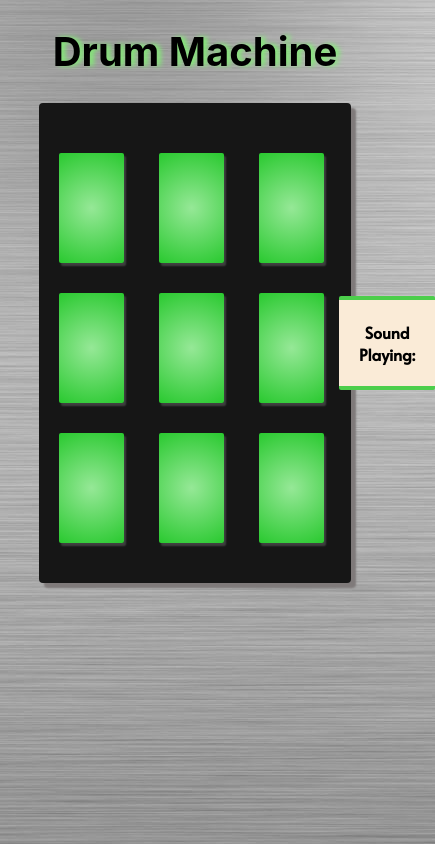
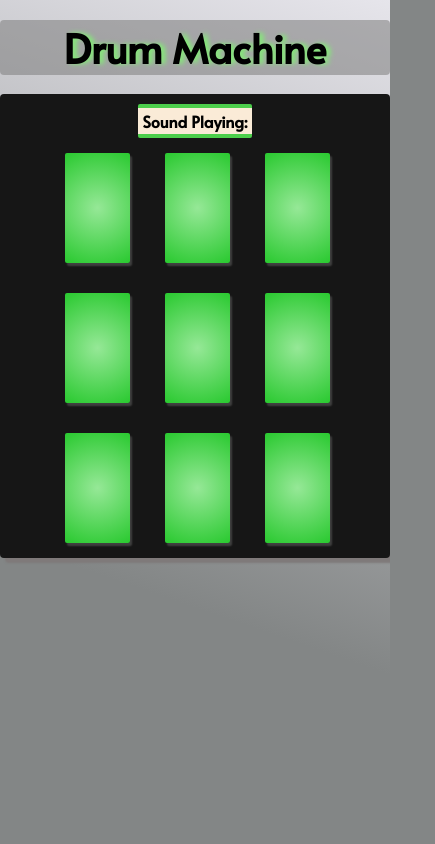
Before and after one commit to CatiaAntunes96/Drum-Machine, a React (Create React App) app: page / in a window 390 px wide. Shown: the whole page, 435 px wide, since content can reach past the window. Built offline with nearby package versions, Linux system fonts and the light colour scheme.

Commit message:
Last Changes
Change background image for color to load more quickly and change media queries.

```diff
--- a/public/index.html
+++ b/public/index.html
@@ -4,6 +4,7 @@
     <meta charset="utf-8" />
 
     <link href="https://fonts.googleapis.com/css?family=Alata&display=swap" rel="stylesheet">
+
     <meta name="viewport" content="width=device-width, initial-scale=1" />
     <meta name="theme-color" content="#000000" />
     <meta
--- a/src/App.css
+++ b/src/App.css
@@ -1,14 +1,18 @@
 body {
   margin: 0px;
   height: 100vh;
-  background-image: url("metal.jpg");
+  background-color: #838686;
+  background-image: linear-gradient(19deg, #838686 31%, #e6e5eb 100%);
   background-repeat: repeat;
+  font-family: 'Alata', sans-serif;
 }
 
 h1 {
   text-align: center;
   font-size: 40px;
   text-shadow: 4px 0px 5px #83ed76;
+  background-color: #80808091;
+  border-radius: 4px;
 }
 
 #drum-machine {
@@ -45,7 +49,6 @@ h1 {
   background-color: antiquewhite;
   padding: 5px 20px;
   text-align: center;
-  font-family: 'Alata', sans-serif;
   border-bottom: 4px solid #29c92fd4;
   border-top: 4px solid #29c92fd4;
   border-radius: 2px;
@@ -79,13 +82,16 @@ h1 {
   }
 }
 
-@media screen and (device-width: 320px) and (device-height: 640px) {
+@media screen and (min-width: 320px) and (min-height: 640px) {
   #drum-machine {
     margin: 0%;
     -webkit-box-orient: vertical;
     -webkit-box-direction: normal;
         -ms-flex-direction: column;
             flex-direction: column;
+  }
+  h1 {
+    margin: 5% 0%;
   }
   .parent_container {
     -webkit-box-orient: vertical;
@@ -94,8 +100,11 @@ h1 {
             flex-direction: column;
   }
   .box {
-    margin-top: 20px;
+    margin-top: 10px;
     padding: 2px 5px;
+  }
+  p {
+    margin: 0px;
   }
   .container {
     -webkit-box-align: center;
--- a/src/App.scss
+++ b/src/App.scss
@@ -1,15 +1,18 @@
 body {
   margin: 0px;
   height: 100vh;
-  background-image: url("metal.jpg");
-  background-size: cover;
-  background-repeat: no-repeat;
+  background-color: #838686;
+  background-image: linear-gradient(19deg, #838686 31%, #e6e5eb 100%);
+  background-repeat: repeat;
+  font-family: 'Alata', sans-serif;
 }
 
 h1 {
   text-align: center;
   font-size: 40px;
-  text-shadow: 4px 0px 5px #83ed76
+  text-shadow: 4px 0px 5px #83ed76;
+  background-color: #80808091;
+  border-radius: 4px;
 }
 
 #drum-machine {
@@ -32,7 +35,6 @@ h1 {
   background-color: antiquewhite;
   padding: 5px 20px;
   text-align: center;
-  font-family: 'Alata', sans-serif;
   border-bottom: 4px solid #29c92fd4;;
   border-top: 4px solid #29c92fd4;
   border-radius: 2px;
@@ -62,20 +64,24 @@ h1 {
     margin: 0% 25%;
   }
 }
-@media screen
-  and (device-width: 320px)
-  and (device-height: 640px) {
+@media screen and (min-width: 320px) and (min-height: 640px) {
   #drum-machine {
       margin: 0%;
       flex-direction: column;
     }
+  h1 {
+    margin: 5% 0%;
+  }
    .parent_container {
     flex-direction: column;
    }
    .box {
-    margin-top: 20px;
+    margin-top: 10px;
     padding: 2px 5px;
    }
+  p {
+    margin: 0px;
+  }
    .container {
     align-items: center;
     justify-content: center;
--- a/src/Drum.js
+++ b/src/Drum.js
@@ -39,8 +39,8 @@ const Drum = ({soundDescription, innerText, soundSrc}) => {
     return (
      <div className="drum-pad" id={soundDescription} onClick={playAudio}>
         {innerText}
-        <audio className="clip" id={innerText} >
-        <source src={soundSrc} type="audio/wav" />
+        <audio className="clip" id={innerText} src={soundSrc} type="audio/wav">
+
         </audio>
         {keyPressed}
     </div>
```
Also changed, not shown: 1 other file (tests, documents, lock files or other folders).
